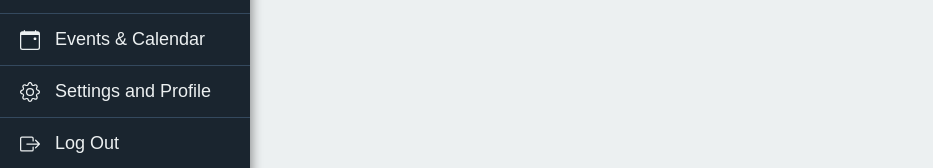
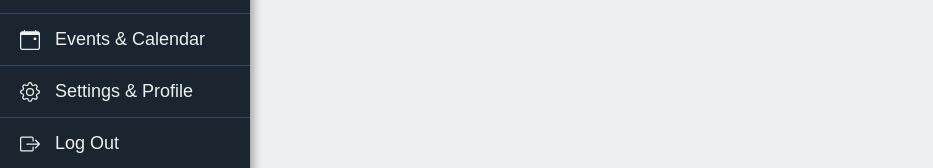
Before and after one commit to mpsinghji/PROJECT_ZERO, a React (Vite) app in the folder frontend/: page /admin-register in a window 1280 px wide. Shown: the part 600-768 px from the top of the page, without its empty margins (0-933 px from the left). Built offline with nearby package versions, Linux system fonts and the light colour scheme.

Commit message:
minor fix

```diff
--- a/frontend/src/pages/Admin/Announcement.jsx
+++ b/frontend/src/pages/Admin/Announcement.jsx
@@ -25,6 +25,7 @@ const Announcement = () => {
     try {
       const response = await axios.get('http://localhost:5000/api/v1/announcements/getall');
       setAnnouncements(response.data.announcements.reverse());
+      toast.success('Announcements fetched successfully');
     } catch (error) {
       toast.error('Error fetching announcements');
     }
@@ -33,7 +34,6 @@ const Announcement = () => {
 
   useEffect(() => {
     fetchAnnouncements();
-    toast.success('Announcements fetched successfully');
   }, []);
 
   const handleSubmit = async (e) => {
@@ -42,9 +42,9 @@ const Announcement = () => {
       const response = await axios.post('http://localhost:5000/api/v1/announcements', {
         announcement: announcement,
       });
-      toast.success('Announcement sent successfully');
       setAnnouncement('');
       fetchAnnouncements();
+      toast.success('Announcement sent successfully');
     } catch (error) {
       toast.error('Error sending announcement');
     }
--- a/frontend/src/pages/Admin/Sidebar.jsx
+++ b/frontend/src/pages/Admin/Sidebar.jsx
@@ -199,7 +199,7 @@ const AdminSidebar = () => {
             <SidebarIcon>
               <BsGear />
             </SidebarIcon>
-            Settings and Profile
+            Settings & Profile
           </SidebarNavItem>
 
           <SidebarNavItem
```
